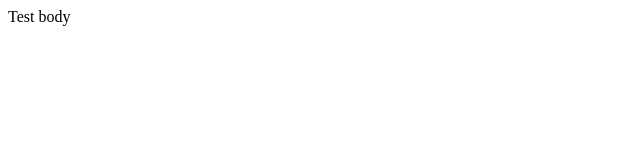
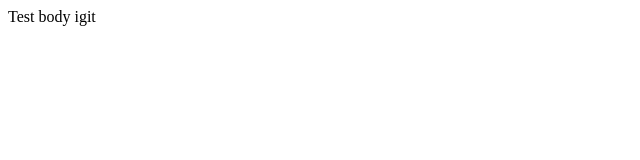
Before and after one commit to reggienillas/test, a plain HTML site: page index.html in a window 1280 px wide. Shown: the full height of the page, 0-640 px from the left. Drawn offline with Linux system fonts and the light colour scheme.

Commit message:
updated index.html

```diff
--- a/index.html
+++ b/index.html
@@ -3,6 +3,6 @@
     <title>Test</title>
 </head>
 <body>
-Test body
+Test body igit
 </body>
 </html>
```
